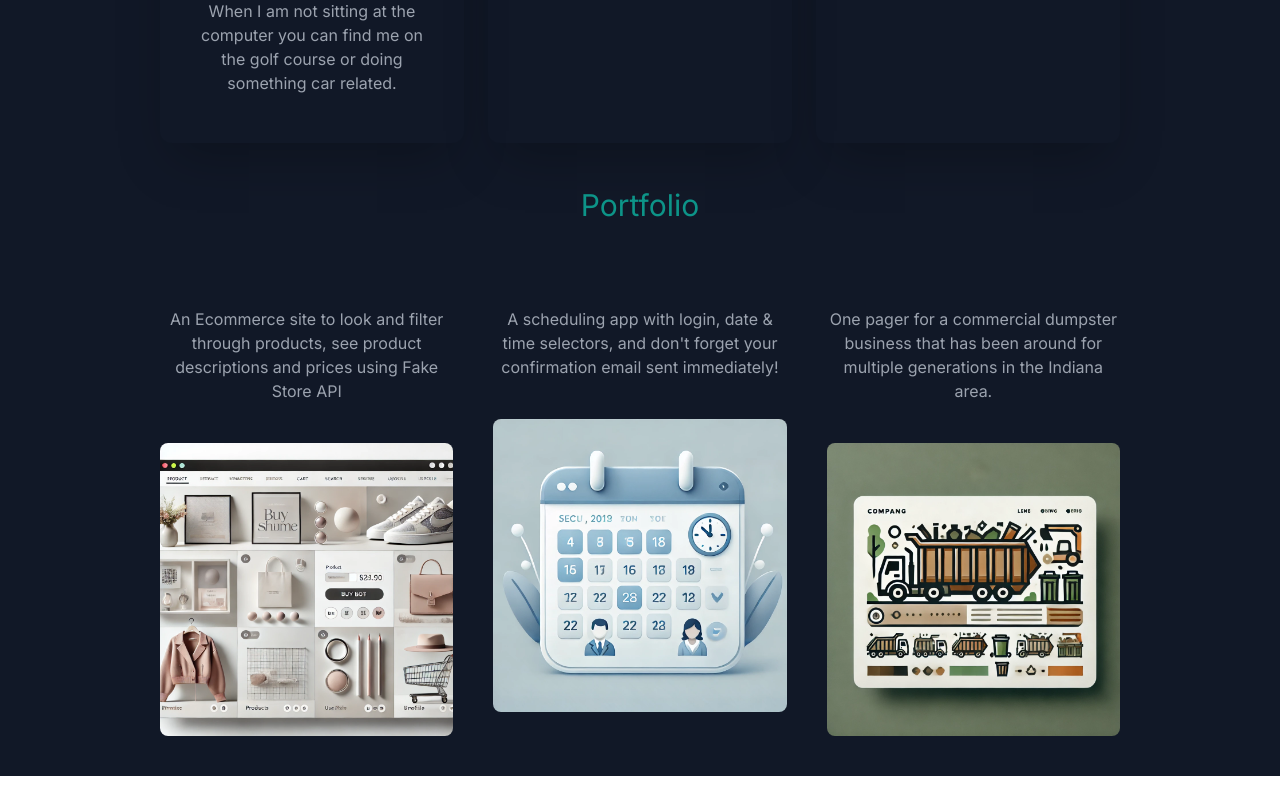
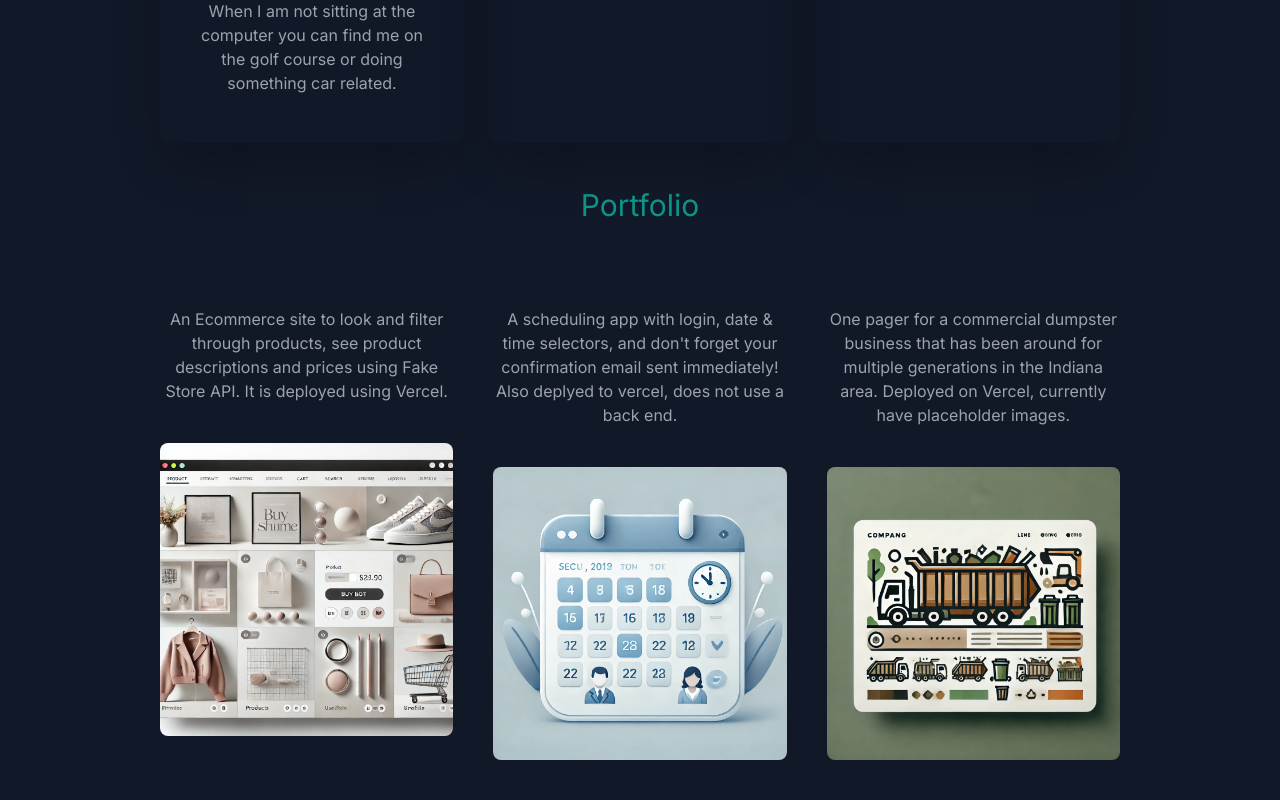
Before and after one commit to AdamRuffner/portfolio, a Next.js app: page / in a window 1280 px wide. Shown: the part 1337-2137 px from the top of the page. Before the commit the page ends 2113 px from the top, so only its background shows below. Built offline with nearby package versions, Linux system fonts and the light colour scheme.

Commit message:
updated project bios and where they are deployed

```diff
--- a/app/page.js
+++ b/app/page.js
@@ -151,7 +151,8 @@ export default function Home() {
             <div className=" basis-1/4 flex-1">
               <p className="py-10 dark:text-gray-400">
                 An Ecommerce site to look and filter through products, see
-                product descriptions and prices using Fake Store API
+                product descriptions and prices using Fake Store API. It is
+                deployed using Vercel.
               </p>
               <a
                 href="https://ecommerce-showcase-chi.vercel.app/"
@@ -171,7 +172,8 @@ export default function Home() {
             <div className=" basis-1/4 flex-1">
               <p className="py-10 dark:text-gray-400">
                 A scheduling app with login, date & time selectors, and don't
-                forget your confirmation email sent immediately!
+                forget your confirmation email sent immediately! Also deplyed to
+                vercel, does not use a back end.
               </p>
               <a
                 href="https://scheduling-app1.vercel.app/"
@@ -191,7 +193,8 @@ export default function Home() {
             <div className=" basis-1/4 flex-1">
               <p className="py-10 dark:text-gray-400">
                 One pager for a commercial dumpster business that has been
-                around for multiple generations in the Indiana area.
+                around for multiple generations in the Indiana area. Deployed on
+                Vercel, currently have placeholder images.
               </p>
               <a
                 href="https://buck-truck.vercel.app/"
```
